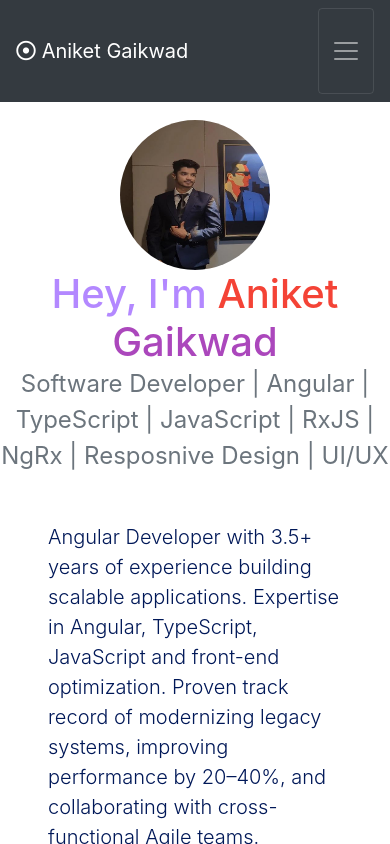
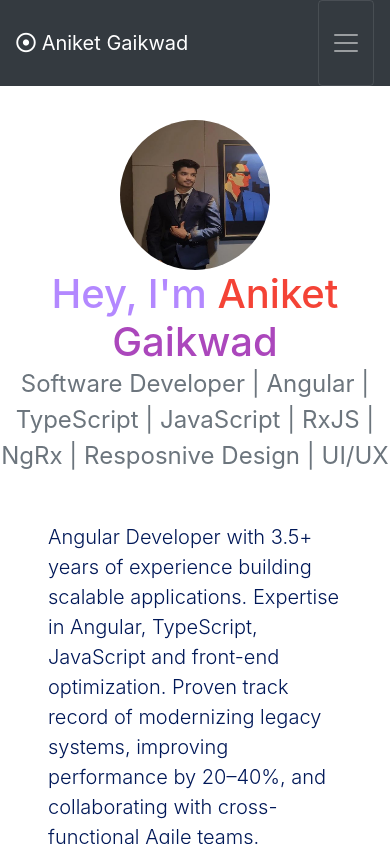
Before and after one commit to aniketgaikwad9797/aniketgaikwad9797.github.io, a plain HTML site: page index.html in a window 390 px wide. Drawn offline with nearby package versions, Linux system fonts and the light colour scheme.

Commit message:
remvoing padding for smaller screens

```diff
--- a/style.css
+++ b/style.css
@@ -144,3 +144,9 @@ footer {
 /*
 Additional css
 */
+@media screen and (max-width: 768px) {
+  .navbar.navbar-expand-sm{
+    padding-top: 0px;
+    padding-bottom: 0px;
+  }
+}
```
